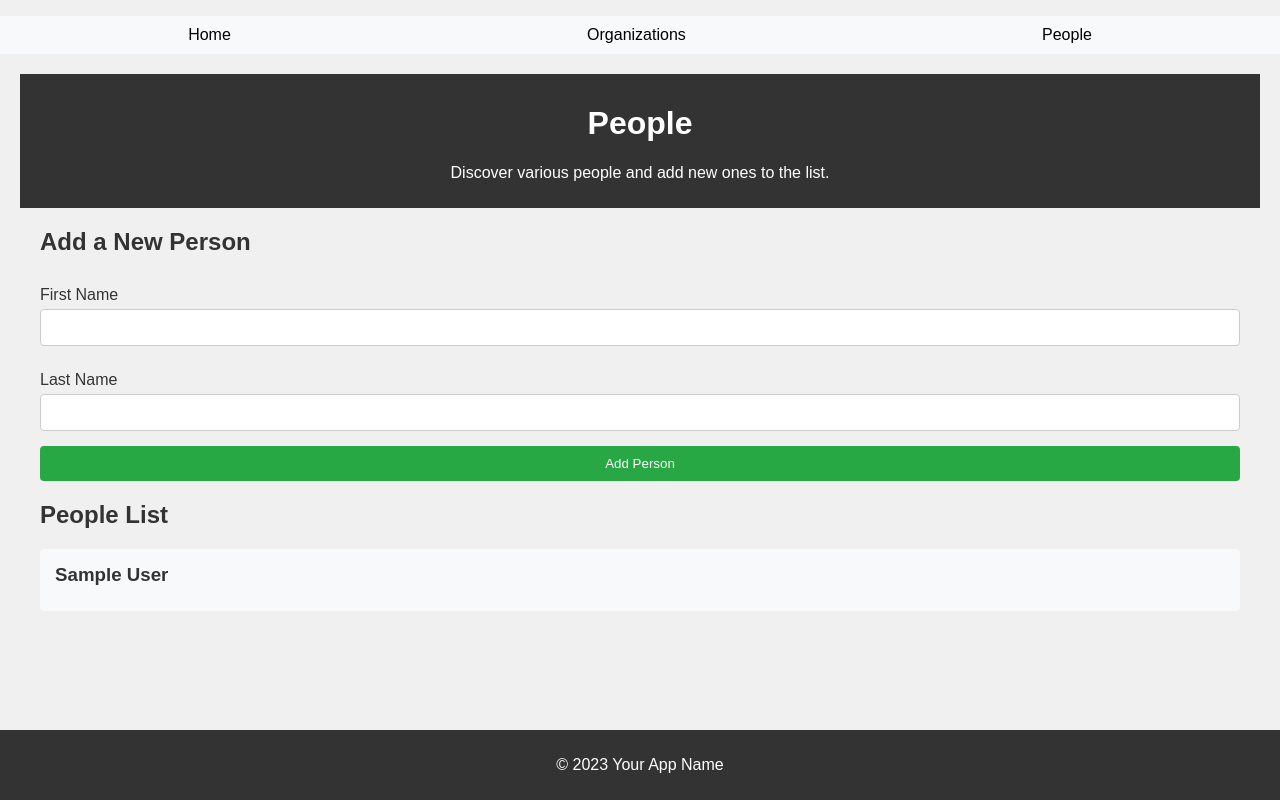
After one commit to PublicNewsChoice/ChronoInvestigation, a Flask app: page /people in a window 1280 px wide. The commit adds this page. Run offline with Flask 3, Linux system fonts and the light colour scheme; tables that the repository leaves empty hold one stand-in row (values such as "Sample post").

Commit message:
Add files via upload

```diff
--- a/app/__init__.py
+++ b/app/__init__.py
@@ -24,7 +24,12 @@ app.register_blueprint(person_routes.person_bp)
 app.register_blueprint(event_routes.events)  # update this based on the new name of your blueprint in event_routes.py
 app.register_blueprint(action_routes.actions)  # update this based on the new name of your blueprint in action_routes.py
 
+
 # Now, import your services (if they are being used in your routes)
 from app.services import event_service, action_service, organization_service, person_service
 
+@app.before_first_request
+def create_tables():
+    db.create_all()
+
 # At this point, all your routes and services have been imported and registered, and you can start your application from run.py
--- a/app/routes/action_routes.py
+++ b/app/routes/action_routes.py
@@ -3,9 +3,7 @@ from app.database import db
 from app.models import Action
 from app.forms import ActionForm
 
-main_bp = Blueprint('main', __name__)
 actions = Blueprint('actions', __name__)
-person_bp = Blueprint('person', __name__)
 
 # Create
 @actions.route('/action/create', methods=['GET', 'POST'])
--- a/app/routes/main_routes.py
+++ b/app/routes/main_routes.py
@@ -1,4 +1,6 @@
 from flask import render_template, Blueprint
+from app.models import Organization, Person
+from app.database import db
 
 main = Blueprint('main', __name__)
 
@@ -10,3 +12,13 @@ def home():
 @main.route('/about')
 def about():
     return render_template('about.html', title='About')
+
+@main.route('/organizations')
+def organizations():
+    organizations = Organization.query.all()
+    return render_template('organizations.html', title='Organizations', organizations=organizations)
+
+@main.route('/people')
+def people():
+    people = Person.query.all()
+    return render_template('people.html', title='People', people=people)
--- /dev/null
+++ b/app/static/css/people.css
@@ -0,0 +1,73 @@
+body {
+  font-family: Arial, sans-serif;
+}
+
+nav ul {
+  display: flex;
+  justify-content: space-around;
+  background-color: #f8f9fa;
+  padding: 10px;
+  list-style-type: none;
+}
+
+nav li {
+  margin: 0 15px;
+}
+
+nav a {
+  text-decoration: none;
+  color: #000;
+}
+
+.people-header, .people-main, .add-people, .people-list {
+  margin: 20px;
+}
+
+.add-people form {
+  display: flex;
+  flex-direction: column;
+}
+
+.add-people label {
+  margin: 10px 0 5px;
+}
+
+.add-people input {
+  margin-bottom: 15px;
+  padding: 10px;
+  border-radius: 4px;
+  border: 1px solid #ccc;
+}
+
+.add-people button {
+  padding: 10px;
+  border: none;
+  border-radius: 4px;
+  background-color: #28a745;
+  color: #fff;
+  cursor: pointer;
+}
+
+.add-people button:hover {
+  background-color: #218838;
+}
+
+.people-list ul {
+  list-style-type: none;
+  padding: 0;
+}
+
+.people-list li {
+  background-color: #f8f9fa;
+  padding: 15px;
+  margin-bottom: 15px;
+  border-radius: 4px;
+}
+
+.people-list h3 {
+  margin: 0 0 10px;
+}
+
+.people-list p {
+  margin: 5px 0;
+}
--- /dev/null
+++ b/app/static/css/style.css
@@ -0,0 +1,41 @@
+body {
+    font-family: Arial, sans-serif;
+    background-color: #f0f0f0;
+    color: #333;
+    margin: 0;
+    padding: 0;
+}
+
+.container {
+    width: 80%;
+    margin: 0 auto;
+    background-color: #fff;
+    padding: 20px;
+    box-shadow: 0 0 10px rgba(0, 0, 0, 0.1);
+}
+
+header {
+    background-color: #333;
+    color: #fff;
+    padding: 10px 0;
+    text-align: center;
+}
+
+footer {
+    background-color: #333;
+    color: #fff;
+    text-align: center;
+    padding: 10px 0;
+    position: fixed;
+    bottom: 0;
+    width: 100%;
+}
+
+a {
+    color: #0069D9;
+    text-decoration: none;
+}
+
+a:hover {
+    text-decoration: underline;
+}
--- /dev/null
+++ b/app/templates/people.html
@@ -0,0 +1,68 @@
+<!doctype html>
+<html lang="en">
+<head>
+  <meta charset="utf-8">
+  <title>Your App Name - People</title>
+  <!-- Include the general style CSS file to style your page -->
+  <link rel="stylesheet" href="{{ url_for('static', filename='css/style.css') }}">
+  <!-- Include the people-specific CSS file -->
+  <link rel="stylesheet" href="{{ url_for('static', filename='css/people.css') }}">
+</head>
+<body>
+  <!-- Navigation Bar -->
+  <nav>
+    <ul>
+      <li><a href="{{ url_for('main.home') }}">Home</a></li>
+      <li><a href="{{ url_for('organization.organizations') }}">Organizations</a></li>
+      <li><a href="{{ url_for('person.people') }}">People</a></li>
+      <!-- Add links to other sections as necessary -->
+    </ul>
+  </nav>
+
+  <!-- Header Section -->
+  <header class="people-header">
+    <h1>People</h1>
+    <p>Discover various people and add new ones to the list.</p>
+  </header>
+
+  <!-- Main Content -->
+  <main class="people-main">
+    <!-- Form to Add New People -->
+    <section class="add-people">
+      <h2>Add a New Person</h2>
+      <form action="/person/add" method="POST">
+        <!-- Include form fields for the person details -->
+        <label for="first_name">First Name</label>
+        <input type="text" id="first_name" name="first_name" required>
+
+        <label for="last_name">Last Name</label>
+        <input type="text" id="last_name" name="last_name" required>
+
+        <!-- Include other fields as needed -->
+
+        <button type="submit">Add Person</button>
+      </form>
+    </section>
+
+    <!-- Section to List All People -->
+    <section class="people-list">
+      <h2>People List</h2>
+      <ul>
+        <!-- Loop through all people and display them here -->
+        {% for person in people %}
+          <li>
+            <h3>{{ person.first_name }} {{ person.last_name }}</h3>
+            <!-- Display other person details as needed -->
+          </li>
+        {% endfor %}
+      </ul>
+    </section>
+  </main>
+
+  <!-- Footer -->
+  <footer>
+    <p>© 2023 Your App Name</p>
+    <!-- Add other footer contents such as contact info, social media links, etc. -->
+  </footer>
+</body>
+</html>
```
Also changed, not shown: app/models/organization.py (+12 -0 lines), app/static/css/about.css (added, +13 -0 lines), app/static/css/home.css (added, +61 -0 lines), app/static/css/organizations.css (added, +71 -0 lines), app/templates/index.html (+37 -15 lines), app/templates/organizations.html (added, +74 -0 lines), instance/chronodb.db (added).
